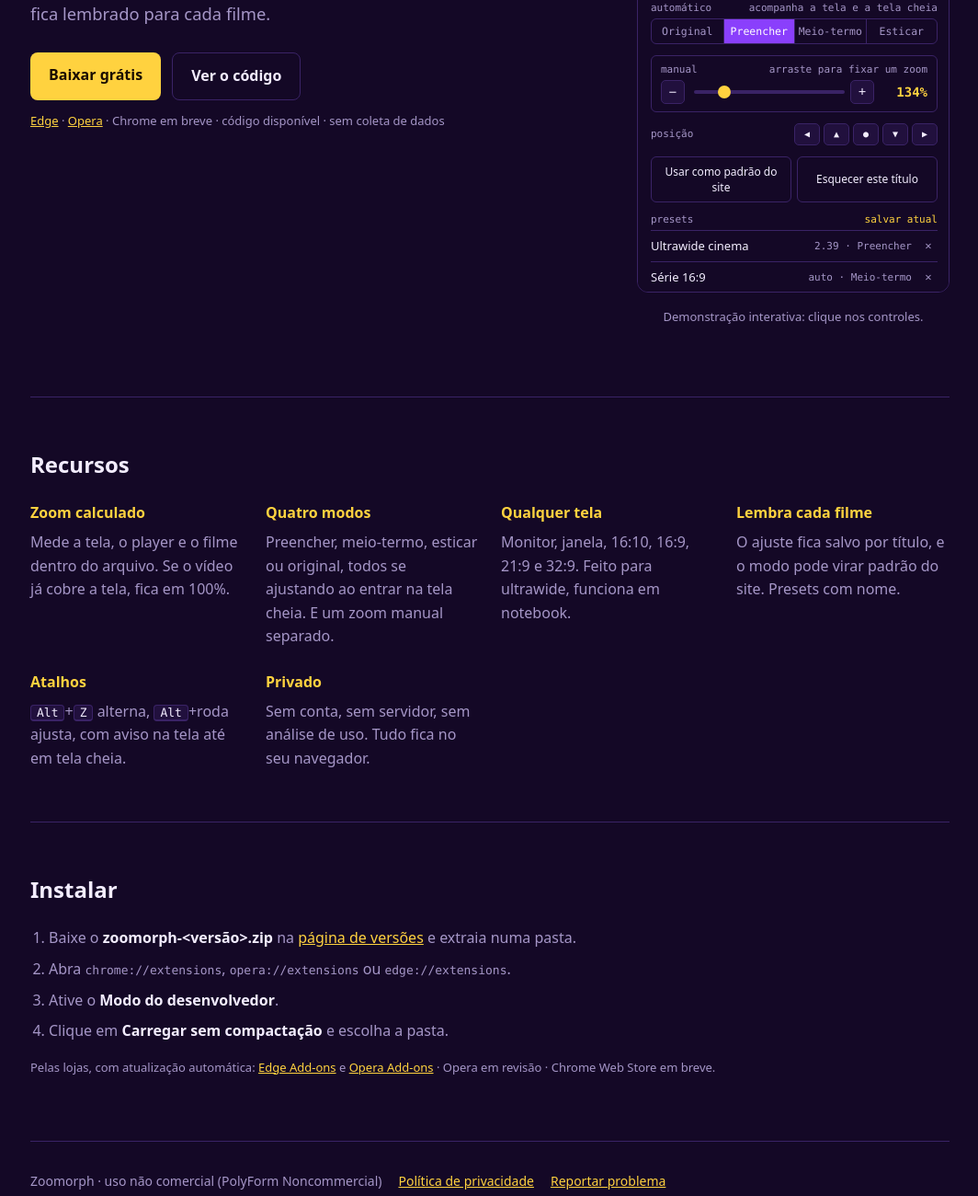
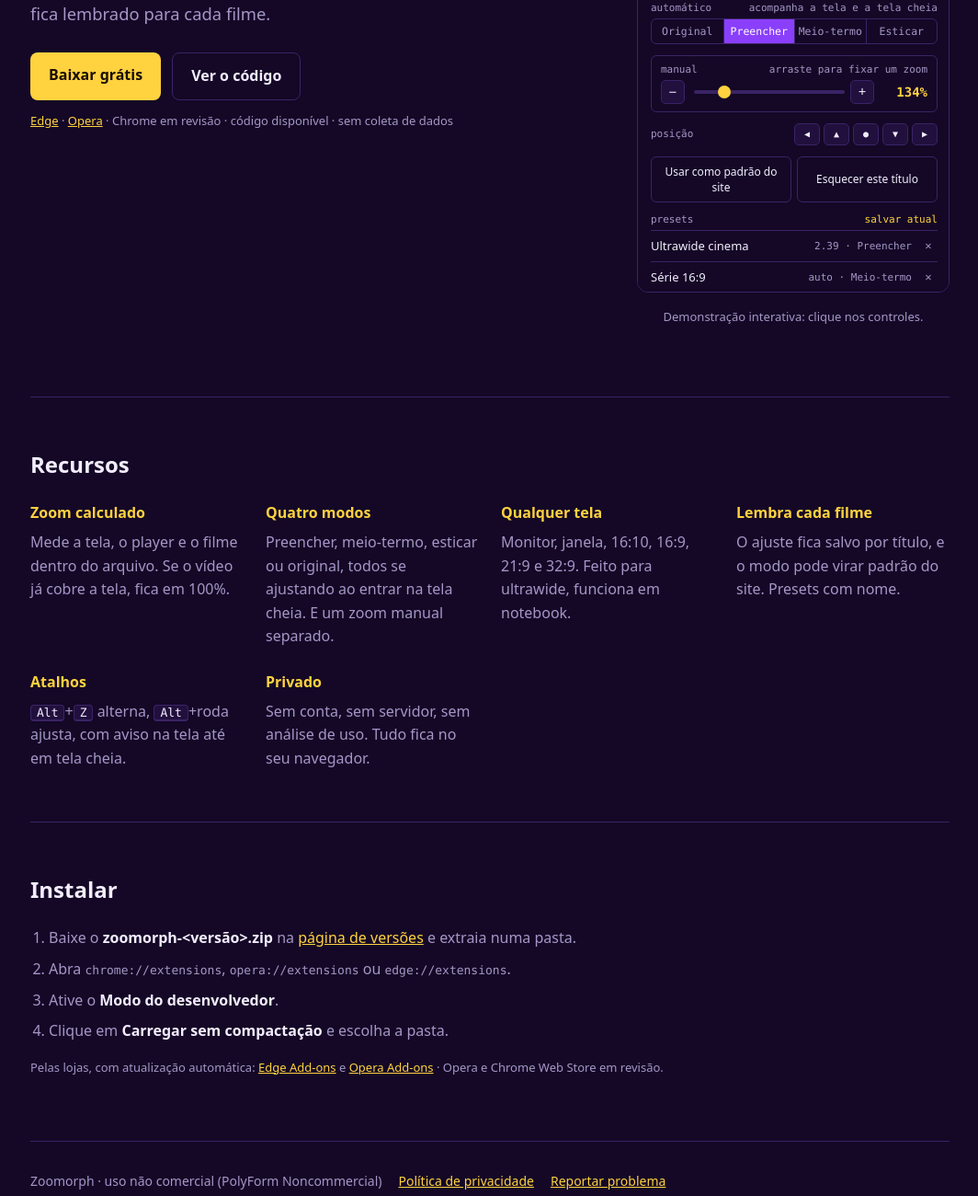
Before and after one commit to Pedroooxx/zoomorph, a browser extension: page index.html in a window 1280 px wide. Shown: the part 540-1840 px from the top of the page at 92% size, without its empty margins (107-1171 px from the left). Drawn offline with Linux system fonts and the light colour scheme.

Commit message:
Docs: Chrome Web Store in review, version-agnostic package paths
Co-Authored-By: Claude Opus 5.5 <noreply@anthropic.com>

```diff
--- a/index.html
+++ b/index.html
@@ -66,7 +66,7 @@
         <a class="btn main" href="https://github.com/Pedroooxx/zoomorph/releases/latest">Baixar grátis</a>
         <a class="btn alt" href="https://github.com/Pedroooxx/zoomorph">Ver o código</a>
       </div>
-      <p class="note"><a href="https://microsoftedge.microsoft.com/addons/detail/zoomorph/npkglikcgcbfnelmiimhjcmnmmabjlka">Edge</a> · <a href="https://addons.opera.com/extensions/details/zoomorph/">Opera</a> · Chrome em breve · código disponível · sem coleta de dados</p>
+      <p class="note"><a href="https://microsoftedge.microsoft.com/addons/detail/zoomorph/npkglikcgcbfnelmiimhjcmnmmabjlka">Edge</a> · <a href="https://addons.opera.com/extensions/details/zoomorph/">Opera</a> · Chrome em revisão · código disponível · sem coleta de dados</p>
     </div>
     <div>
       <iframe src="demo/popup.html" title="Demonstração interativa do popup"></iframe>
@@ -94,7 +94,7 @@
       <li>Ative o <b>Modo do desenvolvedor</b>.</li>
       <li>Clique em <b>Carregar sem compactação</b> e escolha a pasta.</li>
     </ol>
-    <p class="note">Pelas lojas, com atualização automática: <a href="https://microsoftedge.microsoft.com/addons/detail/zoomorph/npkglikcgcbfnelmiimhjcmnmmabjlka">Edge Add-ons</a> e <a href="https://addons.opera.com/extensions/details/zoomorph/">Opera Add-ons</a> · Opera em revisão · Chrome Web Store em breve.</p>
+    <p class="note">Pelas lojas, com atualização automática: <a href="https://microsoftedge.microsoft.com/addons/detail/zoomorph/npkglikcgcbfnelmiimhjcmnmmabjlka">Edge Add-ons</a> e <a href="https://addons.opera.com/extensions/details/zoomorph/">Opera Add-ons</a> · Opera e Chrome Web Store em revisão.</p>
   </section>
 
   <footer>
```
Also changed, not shown: 4 other files.
